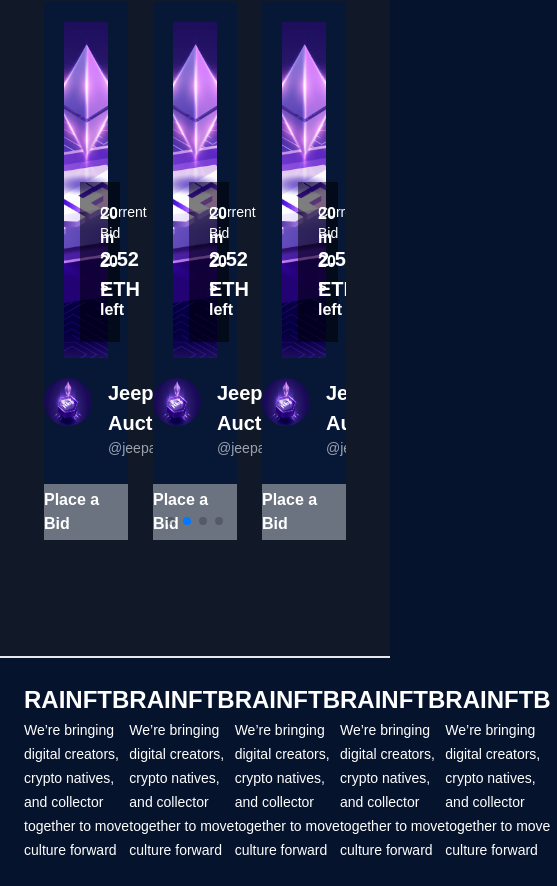
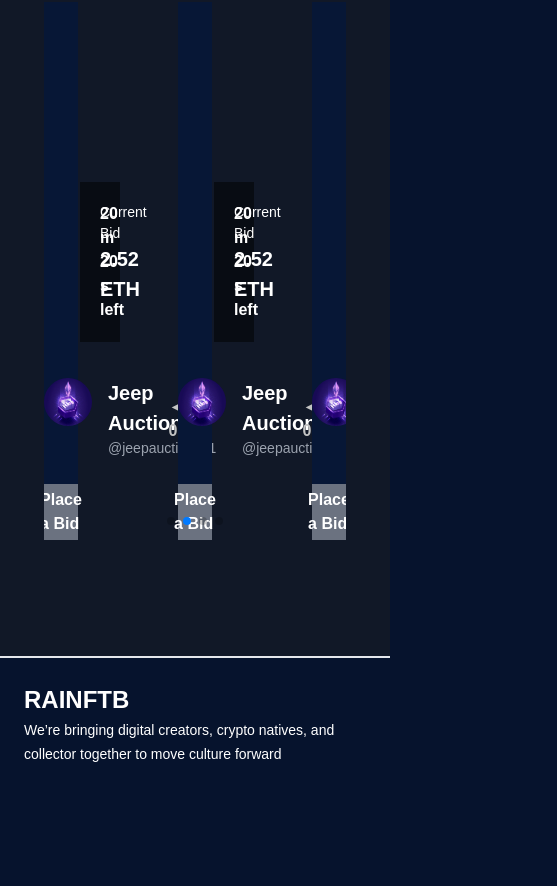
Before and after one commit to BeastNectus/rainftb-landing-page, an Angular app: page / in a window 390 px wide. Shown: the part 1088-1974 px from the top of the page, 557 px wide, since content can reach past the window. After the commit the page ends 1878 px from the top, so only its background shows below. Built offline with nearby package versions, Linux system fonts and the light colour scheme.

Commit message:
fixed responsive in trending section

```diff
--- a/src/app/pages/footer/footer.component.html
+++ b/src/app/pages/footer/footer.component.html
@@ -8,37 +8,5 @@
                 </p>
             </a>
         </div>
-        <div class="flex lg:flex-1">
-            <a href="#" class="-m-1.5 p-1.5">
-                <span class="h-8 w-auto text-white text-[24px] font-bold" alt="">RAINFTB</span>
-                <p class="text-white text-[14px] leading-[24px] font-normal">
-                    We’re bringing digital creators, crypto natives, and collector together to move culture forward
-                </p>
-            </a>
-        </div>
-        <div class="flex lg:flex-1">
-            <a href="#" class="-m-1.5 p-1.5">
-                <span class="h-8 w-auto text-white text-[24px] font-bold" alt="">RAINFTB</span>
-                <p class="text-white text-[14px] leading-[24px] font-normal">
-                    We’re bringing digital creators, crypto natives, and collector together to move culture forward
-                </p>
-            </a>
-        </div>
-        <div class="flex lg:flex-1">
-            <a href="#" class="-m-1.5 p-1.5">
-                <span class="h-8 w-auto text-white text-[24px] font-bold" alt="">RAINFTB</span>
-                <p class="text-white text-[14px] leading-[24px] font-normal">
-                    We’re bringing digital creators, crypto natives, and collector together to move culture forward
-                </p>
-            </a>
-        </div>
-        <div class="flex lg:flex-1">
-            <a href="#" class="-m-1.5 p-1.5">
-                <span class="h-8 w-auto text-white text-[24px] font-bold" alt="">RAINFTB</span>
-                <p class="text-white text-[14px] leading-[24px] font-normal">
-                    We’re bringing digital creators, crypto natives, and collector together to move culture forward
-                </p>
-            </a>
-        </div>
     </div>
 </footer>
--- a/src/app/pages/trending/trending.component.html
+++ b/src/app/pages/trending/trending.component.html
@@ -14,7 +14,7 @@
         <div class="p-5">
           <div class="container">
             <swiper-container class="mySwiper" pagination="true" pagination-clickable="true" [slidesPerView]="slidesPerView"
-              space-between="25" free-mode="true" autoplay-delay="2500" autoplay-disable-on-interaction="true">
+              space-between="100" free-mode="true" autoplay-delay="2500" autoplay-disable-on-interaction="true">
               <swiper-slide>
                 <div
                   class="bg-[#071736] w-auto h-[538px] flex flex-col justify-between"
--- a/src/app/pages/trending/trending.component.ts
+++ b/src/app/pages/trending/trending.component.ts
@@ -9,6 +9,7 @@ import { Component, CUSTOM_ELEMENTS_SCHEMA, HostListener } from '@angular/core';
   schemas: [CUSTOM_ELEMENTS_SCHEMA]
 })
 export class TrendingComponent {
+    // spaceBetween:number = 100;
     slidesPerView:number = 3;
     screenWidth!: number;
 
@@ -17,12 +18,15 @@ export class TrendingComponent {
         this.screenWidth = window.innerWidth;
         if(this.screenWidth >= 320 && this.screenWidth <= 480){
             this.slidesPerView = 1
+            // this.spaceBetween = 50
         }
         else if(this.screenWidth >= 480 && this.screenWidth <= 992){
             this.slidesPerView = 2
+            // this.spaceBetween = 70
         }
         else if(this.screenWidth >= 992 && this.screenWidth <= 1200){
             this.slidesPerView = 3
+            // this.spaceBetween = 100
         }
     }
 }
```
